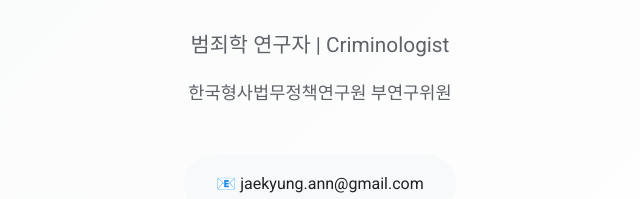
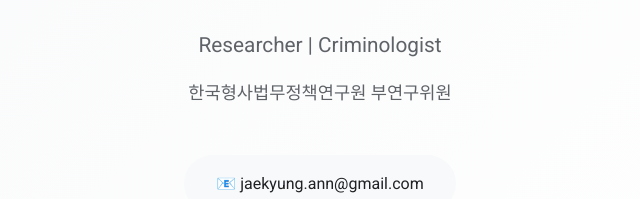
Before and after one commit to Jaekyung-Ahn/researcher, a plain HTML site: page index.html in a window 1280 px wide. Shown: the part 393-592 px from the top of the page, 320-960 px from the left. Drawn offline with Linux system fonts and the light colour scheme.

Commit message:
Update index.html

```diff
--- a/index.html
+++ b/index.html
@@ -530,7 +530,7 @@
             <div class="hero-text">
                 <h1><span class="name-kr">안재경</span></h1>
                 <p class="name-en">Jaekyung Ahn</p>
-                <p class="title">범죄학 연구자 | Criminologist</p>
+                <p class="title">Researcher | Criminologist</p>
                 <p class="affiliation">한국형사법무정책연구원 부연구위원</p>
                 <div class="contact-info">
                     📧 jaekyung.ann@gmail.com
```
